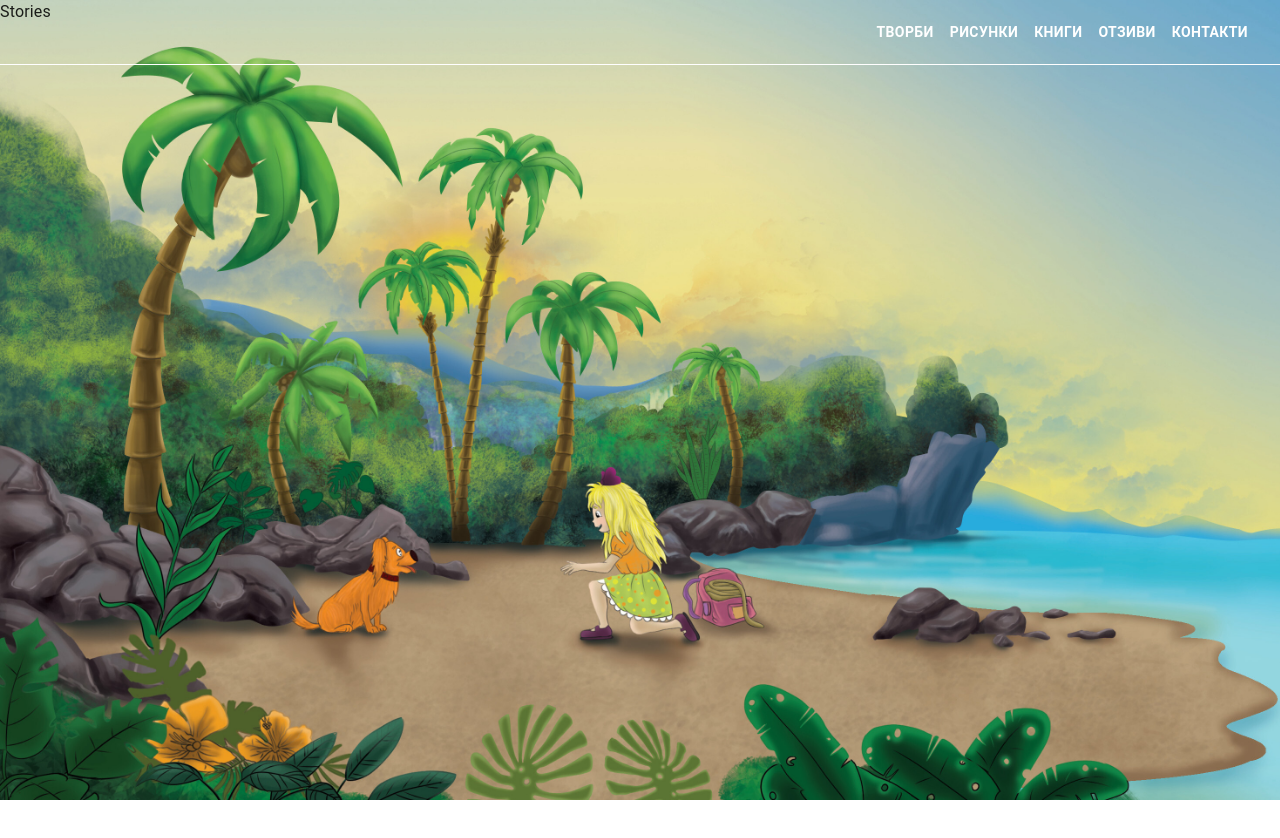
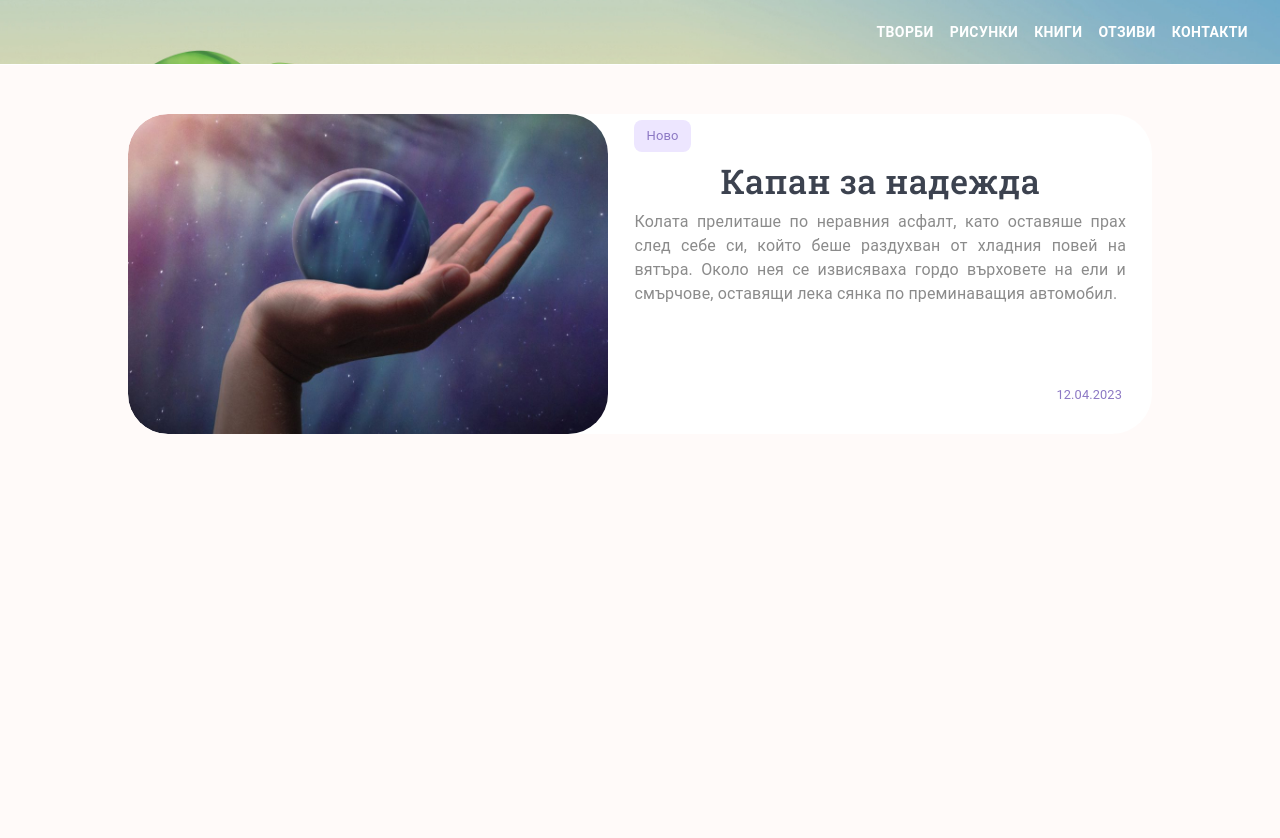
Before and after one commit to mitevdimitar/stefi-miteva, a React (Create React App) app: page /stories in a window 1280 px wide. Shown: the top 838 px of the page. Before the commit the page ends 800 px from the top, so only its background shows below. Built offline with nearby package versions, Linux system fonts and the light colour scheme.

Commit message:
create main story component

```diff
--- a/src/declaration.d.ts
+++ b/src/declaration.d.ts
@@ -1 +1,2 @@
 declare module '*.jpg';
+declare module '*.jpeg';
--- a/src/index.css
+++ b/src/index.css
@@ -1,3 +1,5 @@
+@import url('https://fonts.googleapis.com/css2?family=Lobster&family=Montserrat&family=Roboto+Slab:wght@500&display=swap');
+
 body {
   margin: 0;
   font-family: -apple-system, BlinkMacSystemFont, 'Segoe UI', 'Roboto', 'Oxygen',
--- a/src/pages/Stories.tsx
+++ b/src/pages/Stories.tsx
@@ -1,5 +1,14 @@
-import { Grid } from '@mui/material';
+import {
+  Grid,
+  Card,
+  CardContent,
+  Typography,
+  Box,
+  CardMedia,
+  Chip,
+} from '@mui/material';
 import Background from '../img/Background.jpg';
+//import Globe from '../img/globe.jpeg';
 import Menu from '../components/Menu';
 
 function Stories() {
@@ -9,11 +18,102 @@ function Stories() {
         backgroundImage: `url(${Background})`,
         backgroundRepeat: 'no-repeat',
         backgroundSize: 'cover',
-        height: '100vh',
       }}
     >
       <Menu />
-      Stories
+      <Grid
+        container
+        sx={{
+          height: '100%',
+          marginTop: '64px',
+          padding: '50px 10% 0 10%',
+          minHeight: '100vh',
+          background: '#fffaf9',
+        }}
+      >
+        <Grid container item>
+          <Card
+            sx={{
+              display: 'flex',
+              width: '100%',
+              maxHeight: 320,
+              borderRadius: '40px',
+            }}
+            elevation={0}
+          >
+            <CardMedia
+              component="img"
+              sx={{ width: '60%', borderRadius: '40px' }}
+              image={require('../img/globe.jpeg')}
+              alt="Live from space album cover"
+            />
+            <Box
+              sx={{
+                display: 'flex',
+                flexDirection: 'column',
+              }}
+            >
+              <CardContent
+                sx={{
+                  flex: '1 0 auto',
+                  padding: '6px 26px',
+                  position: 'relative',
+                }}
+              >
+                <Chip
+                  label="Ново"
+                  sx={{
+                    backgroundColor: '#EDE6FF',
+                    color: '#8C78C4',
+                    borderRadius: '8px',
+                    marginBottom: 1,
+                  }}
+                />
+                <Typography
+                  component="div"
+                  variant="h4"
+                  align="center"
+                  sx={{
+                    fontFamily: "'Roboto Slab', serif",
+                    color: '#3c424f',
+                  }}
+                  mb={1}
+                >
+                  Капан за надежда
+                </Typography>
+                <Typography
+                  component="div"
+                  align="justify"
+                  sx={{
+                    color: '#8b8b8b',
+                    height: '50%',
+                    overflow: 'hidden',
+                    //whiteSpace: 'nowrap',
+                    mb: 2,
+                  }}
+                >
+                  Колата прелиташе по неравния асфалт, като оставяше прах след
+                  себе си, който беше раздухван от хладния повей на вятъра.
+                  Около нея се извисяваха гордо върховете на ели и смърчове,
+                  оставящи лека сянка по преминаващия автомобил.
+                </Typography>
+                <Typography
+                  align="right"
+                  sx={{
+                    color: '#8C78C4',
+                    fontSize: '0.8rem',
+                    position: 'absolute',
+                    bottom: '30px',
+                    right: '30px',
+                  }}
+                >
+                  12.04.2023
+                </Typography>
+              </CardContent>
+            </Box>
+          </Card>
+        </Grid>
+      </Grid>
     </Grid>
   );
 }
```
Also changed, not shown: src/img/globe.jpeg (added).
